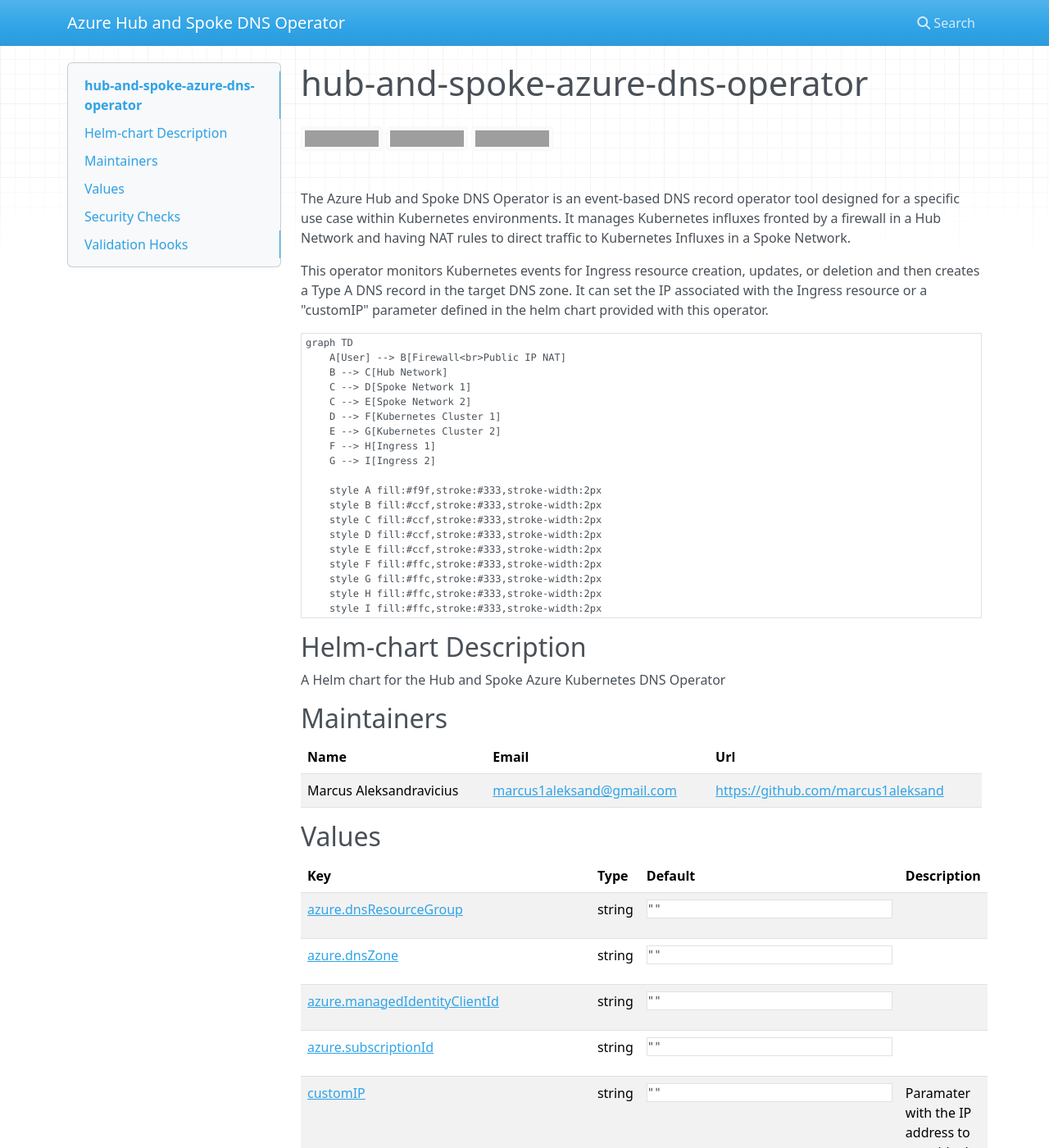
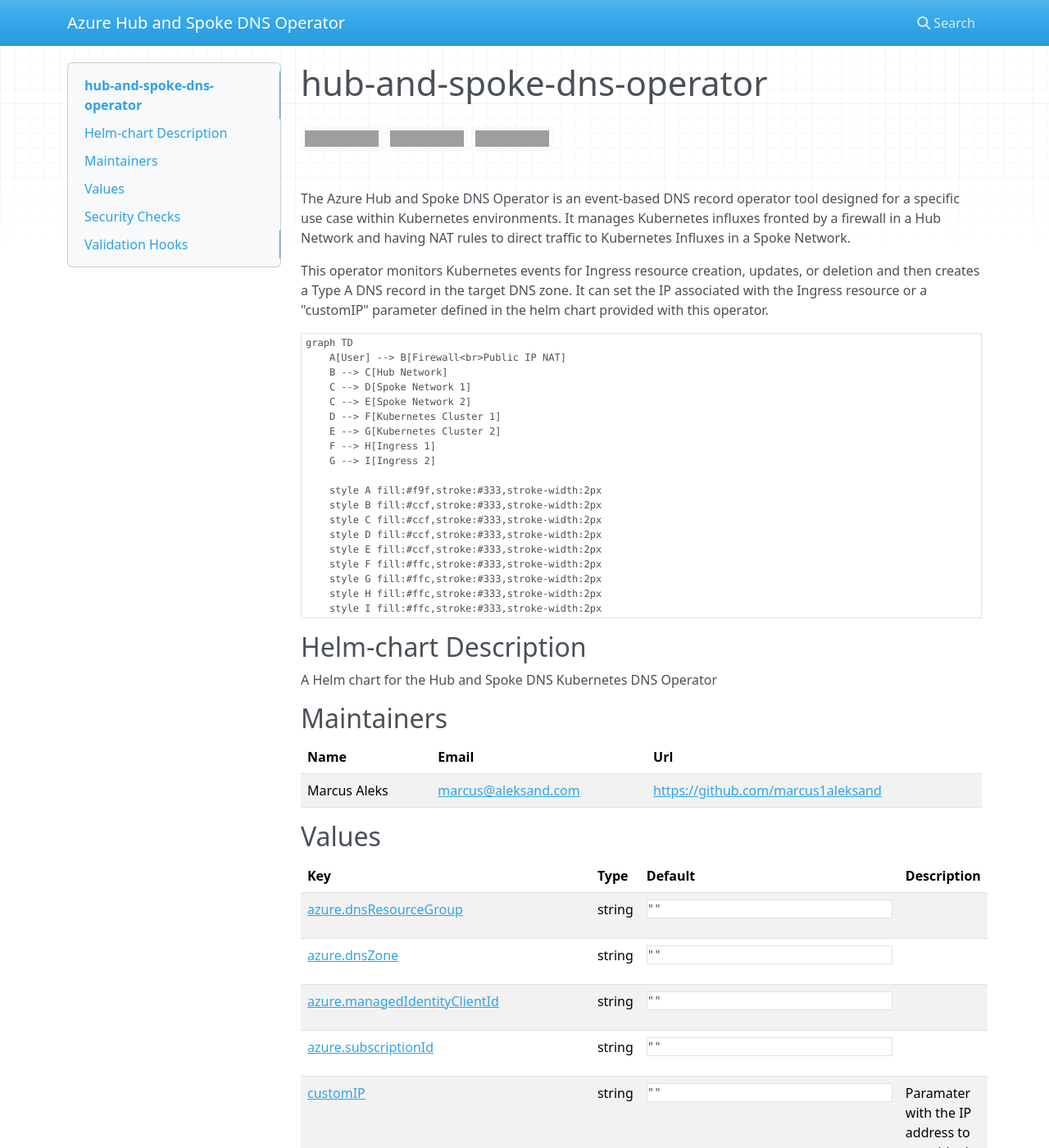
Before and after one commit to marcus1aleksand/hub-and-spoke-dns-operator, an MkDocs documentation site: the page built from docs/index.md, in a window 1280 px wide and 1400 px high. Shown: the whole window at 82% size. Built offline with MkDocs 1.6.1, drawn with Linux system fonts in a browser that asks for light colours; nearby versions of some CDN libraries; some of the changed text lies outside the part shown; grey boxes are pictures that could not be loaded.

Commit message:
update to docs

```diff
--- a/docs/index.md
+++ b/docs/index.md
@@ -1,4 +1,4 @@
-# hub-and-spoke-azure-dns-operator
+# hub-and-spoke-dns-operator
 
 ![Version: 0.0.1](https://img.shields.io/badge/Version-0.0.1-informational?style=flat-square) ![Type: application](https://img.shields.io/badge/Type-application-informational?style=flat-square) ![AppVersion: 0.0.1](https://img.shields.io/badge/AppVersion-0.0.1-informational?style=flat-square)
 
@@ -30,13 +30,13 @@
 
 ## Helm-chart Description
 
-A Helm chart for the Hub and Spoke Azure Kubernetes DNS Operator
+A Helm chart for the Hub and Spoke DNS Kubernetes DNS Operator
 
 ## Maintainers
 
 | Name | Email | Url |
 | ---- | ------ | --- |
-| Marcus Aleksandravicius | <marcus1aleksand@gmail.com> | <https://github.com/marcus1aleksand> |
+| Marcus Aleks | <marcus@aleksand.com> | <https://github.com/marcus1aleksand> |
 
 ## Values
 
@@ -182,7 +182,7 @@
 			<td>
 				<div style="max-width: 300px;">
 <pre lang="json">
-"docker.cloudsmith.io/opennms/docker-private/dnsoperator"
+"ghcr.io/marcus1aleksand/hub-and-spoke-dns-operator"
 </pre>
 </div>
 			</td>
```
Also changed, not shown: other parts of docs/index.md (+2 -1 lines).
